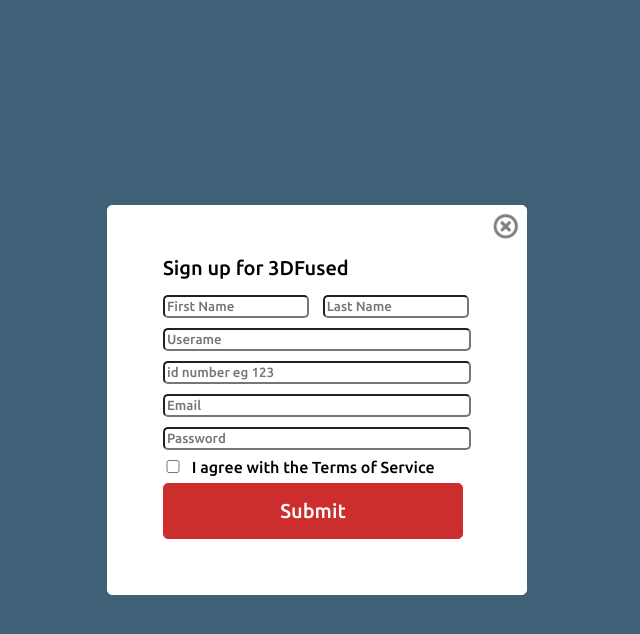
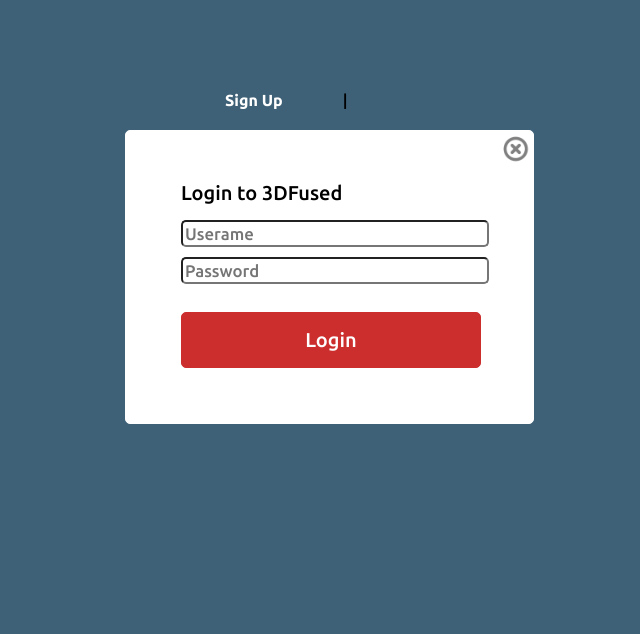
Before and after one commit to df0o/3dFused, a PHP site: page /registration.html in a window 1280 px wide. Shown: the top 634 px of the page, without its empty margins (323-963 px from the left). Run offline with PHP 8.4, Linux system fonts and the light colour scheme; some libraries are stand-ins or nearby versions.

Commit message:
fixed login/signup page. fixed form validation

```diff
--- a/web/registration.html
+++ b/web/registration.html
@@ -10,27 +10,69 @@
     <link rel="icon" href="icon.ico" />
     <link rel="stylesheet" href="style.css">
     <script type="text/javascript" src="script.js" ></script>
+    <script type="text/javascript" src="https://ajax.googleapis.com/ajax/libs/jquery/3.1.1/jquery.min.js"></script>
     <link href="https://fonts.googleapis.com/css?family=Ubuntu:300,300i,400,400i,500,500i,700,700i" rel="stylesheet"> <!-- google sans-serif font "Ubuntu" -->
     <title>3DFused - Turning Designs Into Objects</title>
+    <script type="text/javascript">
+      $(document).ready(function() {
+        $(".tab").click(function() {
+          var X=$(this).attr('id');
+          if(X=='signup') {
+            $("#login").removeClass('login');
+            $("#signup").addClass('login');
+            $("#loginbox").slideUp();
+            $("#signupbox").slideDown();
+          } else {
+            $("#signup").removeClass('login');
+            $("#login").addClass('login');
+            $("#signupbox").slideUp();
+            $("#loginbox").slideDown();
+          }
+        });
+      });
+    </script>
   </head>
 
+
   <body id="access-page">
-    <div id="access-wrapper"> <!-- wrapper for body -->
+    <div id="container">
+      <div id="tabbox">
+        <a href="#" id="signup" class="tab signup" onclick="hideError();">Sign Up</a>|
+        <a href="#" id="login" class="tab login" onclick="hideError();">Login</a>
+      </div>
+
       <a id="close-link" href="./index.html">
         <img id="close-button" alt="image of close button" src="close_button.png"> <!-- close button to go back to index page. tried to make this look like a modal, so no header or footer -->
       </a>
-      <p id="acc-signupText">Sign up for 3DFused</p>
-      <p id="errorMsg"></p>
-      <form name='registration' onSubmit="return formValidation();"> <!-- sign up forms -->
-        <input class="form-input" id="acc-name" type="text" name="first_name" placeholder="First Name">
-        <input class="form-input" id="acc-lastname" type="text" name="last_name" placeholder="Last Name"> <br>
-        <input class="form-input" type="text" name="username" placeholder="Userame"> <br>
-        <input class="form-input" type="number" name="idnumber" placeholder="id number eg 123"> <br>
-        <input class="form-input" id="email" type="email" name="email" placeholder="Email"> <br>
-        <input class="form-input" type="password" name="passid" placeholder="Password"> <br>
-        <input class="form-input" id="acc-termsCheck" type="checkbox" name="terms" value="terms"> <label for="acc-termsCheck" id="acc-termsCheckText">I agree with the Terms of Service</label> <br>
-        <input class="form-input" id="acc-submit" type="submit" value="Submit">
-      </form>
+
+      <div id="panel">
+        <div id="loginbox">
+          <p id="acc-signupText">Login to 3DFused</p>
+          <form name='login' onSubmit="return loginValidation();">
+            <input class="form-input" type="text" name="username" placeholder="Userame"> <br>
+            <input class="form-input" type="password" name="passid" placeholder="Password"> <br><br>
+            <input class="form-input" id="acc-login" type="submit" value="Login">
+          </form>
+        </div>
+        <div id="signupbox">
+          <p id="acc-signupText">Sign Up for 3DFused</p>
+          <form id="register-form" name='registration' onSubmit="return signupValidation();"> <!-- sign up forms -->
+            <input class="form-input" type="text" name="name" placeholder="Name"> <br>
+            <input class="form-input" type="text" name="username" placeholder="Userame"> <br>
+            <input class="form-input" type="number" name="age" placeholder="age"> <br>
+            <input class="form-input" id="email" type="email" name="email" placeholder="Email"> <br>
+            <input class="form-input" type="password" name="passid" placeholder="Password"> <br>
+            <input class="form-input" id="acc-termsCheck" type="checkbox" name="terms" value="terms"> <label for="acc-termsCheck" id="acc-termsCheckText">I agree with the Terms of Service</label> <br><br>
+            <input class="form-input" id="acc-submit" type="submit" value="Sign Up">
+          </form>
+        </div>
+      </div>
+
+      <div id="errorbox" >
+        <p id="errorMsg"></p>
+      </div>
+
     </div>
   </body>
+
 </html>
--- a/web/style.css
+++ b/web/style.css
@@ -387,6 +387,81 @@ a:hover#menu-icon {
   }
 }
 
+
+
+
+
+
+#container {
+  position: absolute;
+  top: 10%;
+  left: 35%;
+  width:24%;
+}
+
+#tabbox {
+  height:50px
+}
+
+#panel {
+  padding: 50px 50px 50px 50px;
+  border: 1px solid white;
+  background-color: white;
+  color: black;
+  border-radius: 5px;
+  width: 100%;
+}
+
+#errorbox {
+  margin-left: 450px;
+  margin-top: -250px;
+  border-radius: 5px;
+  background-color: white;
+  width: 250px;
+  padding: 20px 10px 20px 20px;
+  display: none;
+}
+
+.tab {
+  display: inline;
+  height: 40px;
+  line-height: 40px;
+  text-align: center;
+  width: 80px;
+  font-weight: 700;
+  margin: 5px 0 5px 0;
+}
+
+.tab:link, .tab:visited {
+  color: white;
+}
+
+.tab:hover, .tab:active {
+  color: red;
+}
+
+#signup {
+  margin-left: 100px;
+  margin-right: 60px;
+
+}
+#login {
+  margin-left: 60px;
+}
+
+#loginbox {
+}
+
+
+#signupbox {
+  display: none;
+}
+
+
+
+
+
+
 body#access-page { /* change bg colour of registration page */
   background-color: #3e6177;
 }
@@ -411,6 +486,7 @@ body#access-page { /* change bg colour of registration page */
 }
 
 .form-input { /* make form input boxes pretty */
+  font-size: 105%;
   margin: 5px 5px 5px 5px;
   border-radius: 5px;
   padding: 2px 2px 2px 2px;
@@ -448,10 +524,25 @@ body#access-page { /* change bg colour of registration page */
   color: white;
 }
 
+#acc-login { /* make submit button pretty */
+  font-size: 125%;
+  background-color: #cc2d2d;
+  color: white;
+  padding: 15px 30px 15px 30px;
+  border: 1px solid #cc2d2d;
+  border-radius: 5px;
+}
+
+#acc-login:hover {
+  background-color: #da3e3e;
+  color: white;
+}
+
+
 #close-button { /* put close button at corner of modal to go back to home page */
   height: 27px;
   float: right;
-  transform: translate(160%, -160%);
+  transform: translate(360%, 20%);
 }
 
 #errorMsg {
@@ -501,6 +592,17 @@ body#access-page { /* change bg colour of registration page */
     transform: translate(120%, -120%);
   }
 }
+
+
+
+
+
+
+
+
+
+
+
 
 #subpage-article { /* center submission page content */
   position: absolute;
```
Also changed, not shown: web/registration-old.html (added, +36 -0 lines), web/script-old.js (added, +146 -0 lines), web/script.js (+120 -104 lines).
